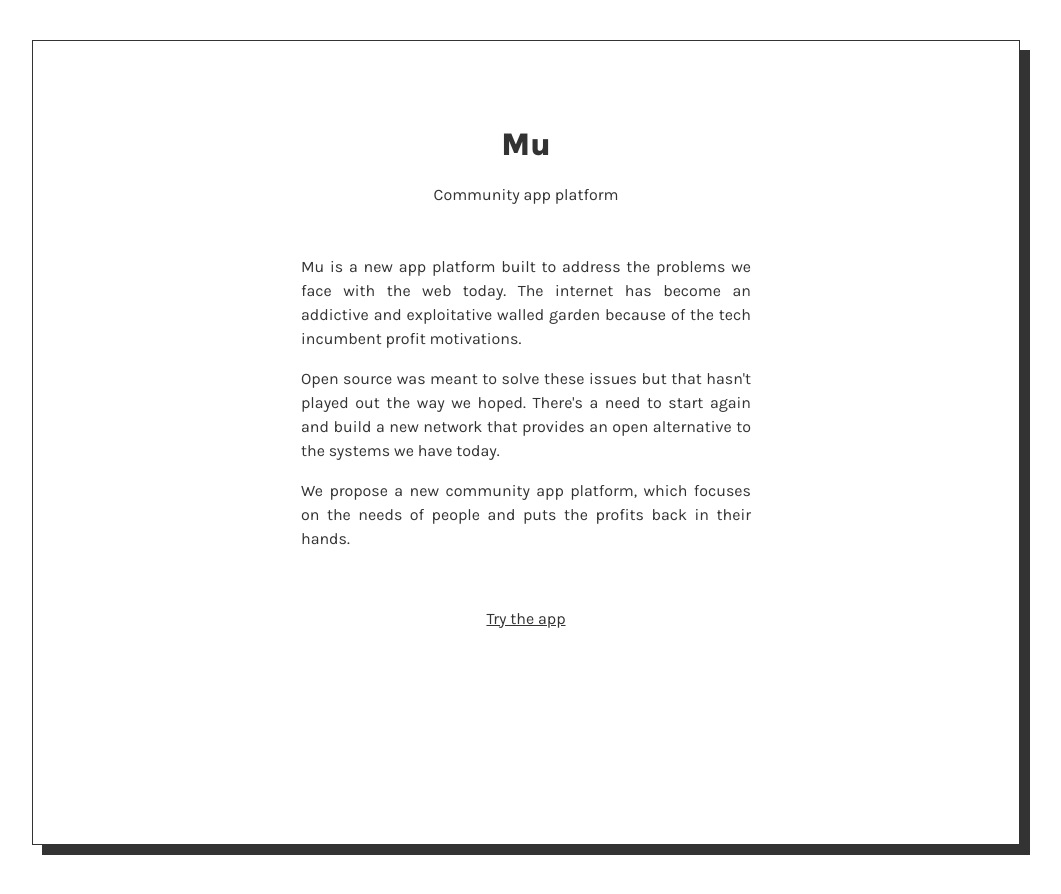
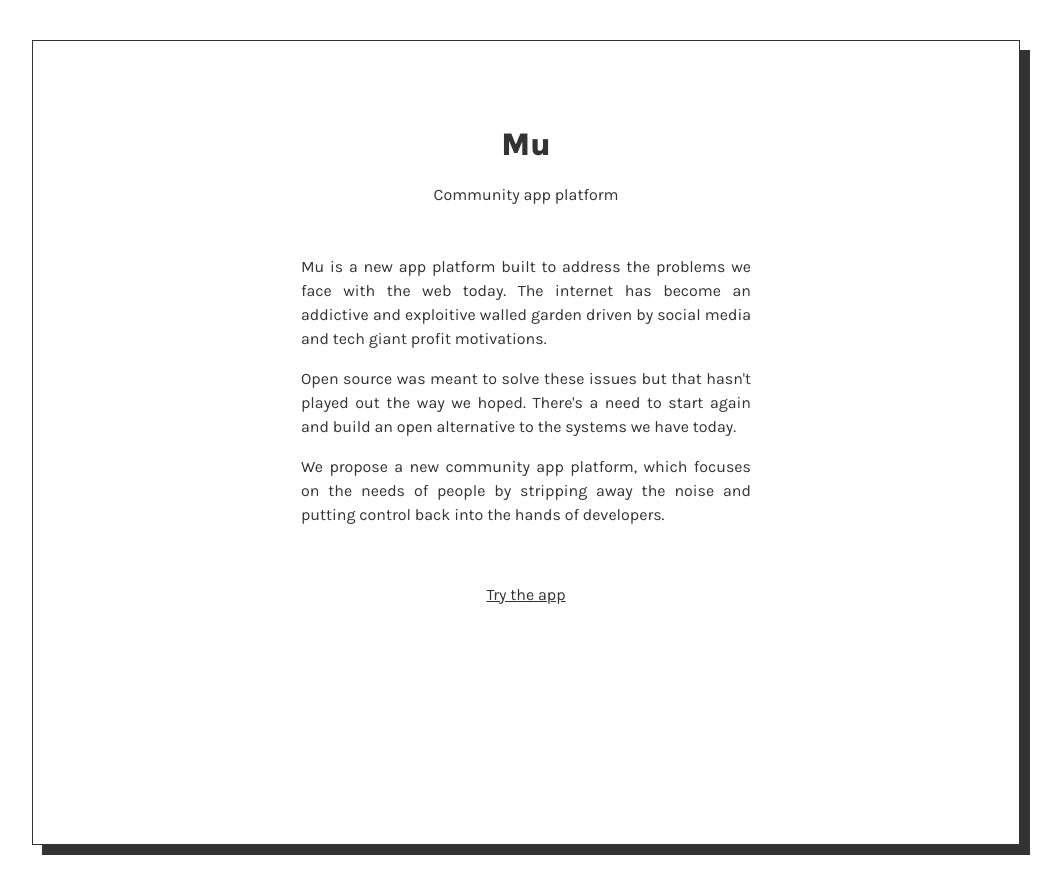
Before and after one commit to muxyz/website, a Jekyll site: the page built from index.md, in a window 1280 px wide. Shown: the top 894 px of the page, without its empty margins (114-1175 px from the left). Built offline with Jekyll 4.4.1, drawn with Linux system fonts in a browser that asks for light colours.

Commit message:
Update index.md

```diff
--- a/index.md
+++ b/index.md
@@ -6,15 +6,13 @@ description: "Human computer interface"
 <center>Community app platform</center>
 <br>
 <div id="abstract">
-Mu is a new app platform built to address the problems we face with the web today. The internet has become an addictive and exploitative walled garden because
-of the tech incumbent profit motivations.
+Mu is a new app platform built to address the problems we face with the web today. The internet has become an addictive and exploitive walled garden
+driven by social media and tech giant profit motivations.
 
-<p>Open source was meant to solve these issues but
-that hasn't played out the way we hoped. There's a need
-to start again and build a new network that provides an open alternative
-to the systems we have today.</p>
+<p>Open source was meant to solve these issues but that hasn't played out the way we hoped. There's a need
+to start again and build an open alternative to the systems we have today.</p>
 <p>
-We propose a new community app platform, which focuses on the needs of people and puts the profits back in their hands.
+We propose a new community app platform, which focuses on the needs of people by stripping away the noise and putting control back into the hands of developers.
 </p>
 </div>
 <div id="abstract">
```
